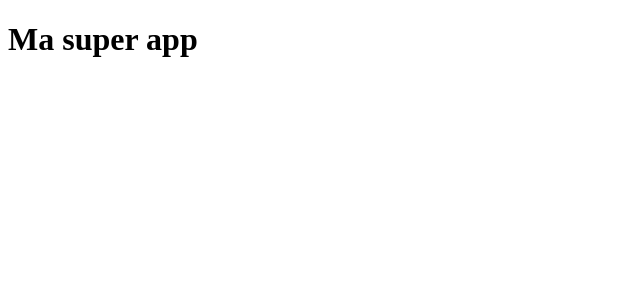
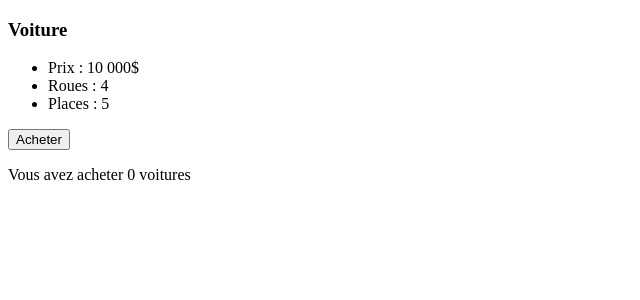
Before and after one commit to GuillemotClement/VUE-LEARN-Cours, a Vue app: page / in a window 1280 px wide. Shown: the top 300 px of the page, without its empty margins (0-640 px from the left). Built offline with nearby package versions, Linux system fonts and the light colour scheme.

Commit message:
Création d'un nouveau composant

```diff
--- a/src/App.vue
+++ b/src/App.vue
@@ -1,15 +1,18 @@
 <template>
-  <div v-memo="[title]">
-    <h1>{{ title }}</h1>
-    <p></p>
-    <p></p>
-  </div>
+  <h3>Voiture</h3>
+  <ul>
+    <li>Prix : 10 000$</li>
+    <li>Roues : 4</li>
+    <li>Places : 5</li>
+  </ul>
+  <button @click="count++">Acheter</button>
+  <p>Vous avez acheter {{ count }} voitures</p>
 </template>
 
 <script lang="ts" setup>
-  import { reactive, ref } from 'vue';
+  import { ref } from 'vue';
 
-  const title = ref('Ma super app');
+  const count = ref(0);
 </script>
 
 <style scoped lang="scss"></style>
```
Also changed, not shown: src/components/Product.vue (added).
